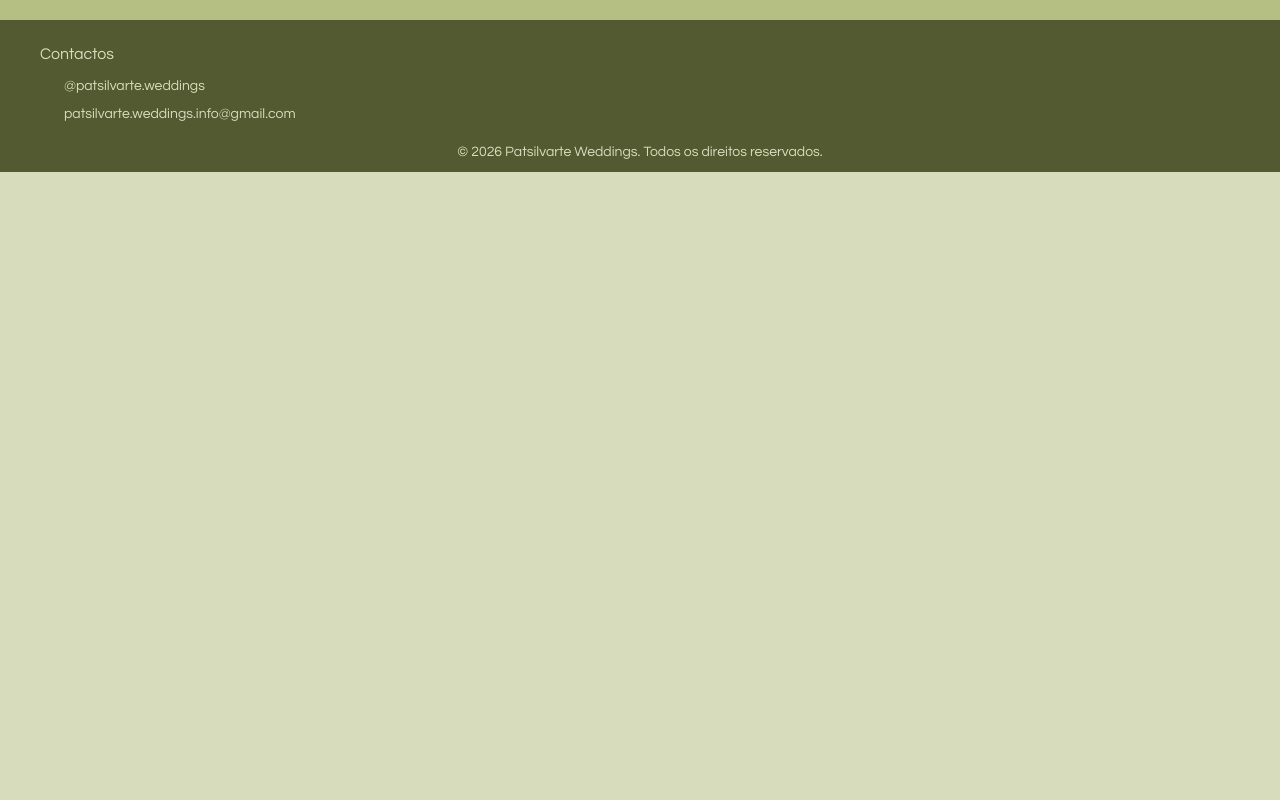
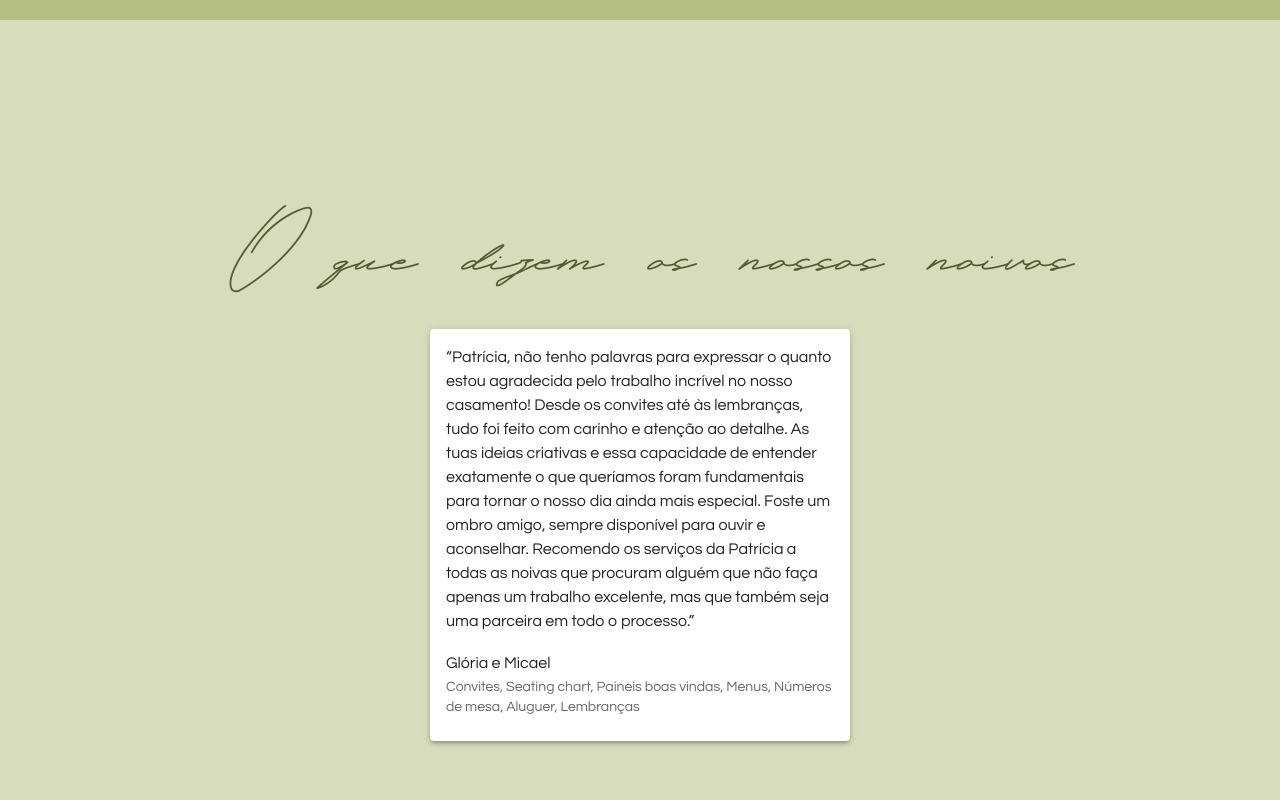
Before and after one commit to patsilvarte/patsilvarte-weddings, a React (Vite) app: page / in a window 1280 px wide. Shown: the part 4240-5040 px from the top of the page. Before the commit the page ends 4412 px from the top, so only its background shows below. Built offline with nearby package versions, Linux system fonts and the light colour scheme; some icons are missing.

Commit message:
first version for weddings reviews section

```diff
--- a/src/components/Homepage.tsx
+++ b/src/components/Homepage.tsx
@@ -9,6 +9,7 @@ import { MainHeader } from "./homepage/MainHeader";
 import { SobreSection } from "./homepage/SobreSection";
 import { ServicesList } from "./ServicesList";
 import { WeddingsList } from "./WeddingsList";
+import { WeddingReviews } from "./WeddingsReviews";
 
 export const Homepage: FC = () => {
   const firstSection = useRef<HTMLDivElement | null>(null);
@@ -36,6 +37,9 @@ export const Homepage: FC = () => {
       <HomePageSection darkBackground>
         <Contacts />
       </HomePageSection>
+      <HomePageSection>
+        <WeddingReviews />
+      </HomePageSection>
       <Footer />
     </div>
   );
--- /dev/null
+++ b/src/components/WeddingsReviews.tsx
@@ -0,0 +1,36 @@
+import { Box, Stack, Typography } from "@mui/material";
+import { reviews_weddings_list } from "../info/data";
+import { Review } from "./general/Review";
+
+export const WeddingReviews = () => {
+  return (
+    <Box sx={{ mt: 8 }}>
+      <Typography
+        variant="h1"
+        gutterBottom
+        className="HelloJanuaryCyrillicScript"
+      >
+        O que dizem os nossos noivos
+      </Typography>
+
+      <Stack
+        direction={{ xs: "column", md: "row" }}
+        spacing={4}
+        justifyContent="center"
+        alignItems="stretch"
+        sx={{ mt: 4 }}
+      >
+        {reviews_weddings_list
+          .filter((info) => info.review)
+          .map((info, index) => (
+            <Review
+              key={index}
+              name={info.name}
+              message={info.review!}
+              services={info.tags}
+            />
+          ))}
+      </Stack>
+    </Box>
+  );
+};
--- /dev/null
+++ b/src/components/general/Review.tsx
@@ -0,0 +1,36 @@
+import { Card, CardContent, Typography } from "@mui/material";
+import type { WeddingServices } from "../../info/types";
+
+interface ReviewProps {
+  name: string;
+  message: string;
+  services: WeddingServices[];
+}
+
+export const Review = ({ name, message, services }: ReviewProps) => {
+  return (
+    <Card
+      sx={{
+        maxWidth: 420,
+        mx: "auto",
+        boxShadow: 3,
+      }}
+    >
+      <CardContent>
+        <Typography variant="body1" sx={{ fontStyle: "italic", mb: 2 }}>
+          “{message}”
+        </Typography>
+
+        <Typography variant="subtitle1" fontWeight={600}>
+          {name}
+        </Typography>
+
+        {services && services.length > 0 && (
+          <Typography variant="body2" color="text.secondary">
+            {services.join(", ")}
+          </Typography>
+        )}
+      </CardContent>
+    </Card>
+  );
+};
--- a/src/info/data.ts
+++ b/src/info/data.ts
@@ -57,6 +57,11 @@ export const highlight_weddings_list: WeddingInfo[] = [
   casamento_sofia_julien_4_10_25,
 ];
 export const full_weddings_list: WeddingInfo[] = [
+  casamento_patricia_joao_13_7_24,
+  casamento_gloria_micael_13_9_25,
+  casamento_sofia_julien_4_10_25,
+];
+export const reviews_weddings_list: WeddingInfo[] = [
   casamento_patricia_joao_13_7_24,
   casamento_gloria_micael_13_9_25,
   casamento_sofia_julien_4_10_25,
```
Also changed, not shown: src/components/homepage/SobreSection.tsx (+0 -23 lines).
